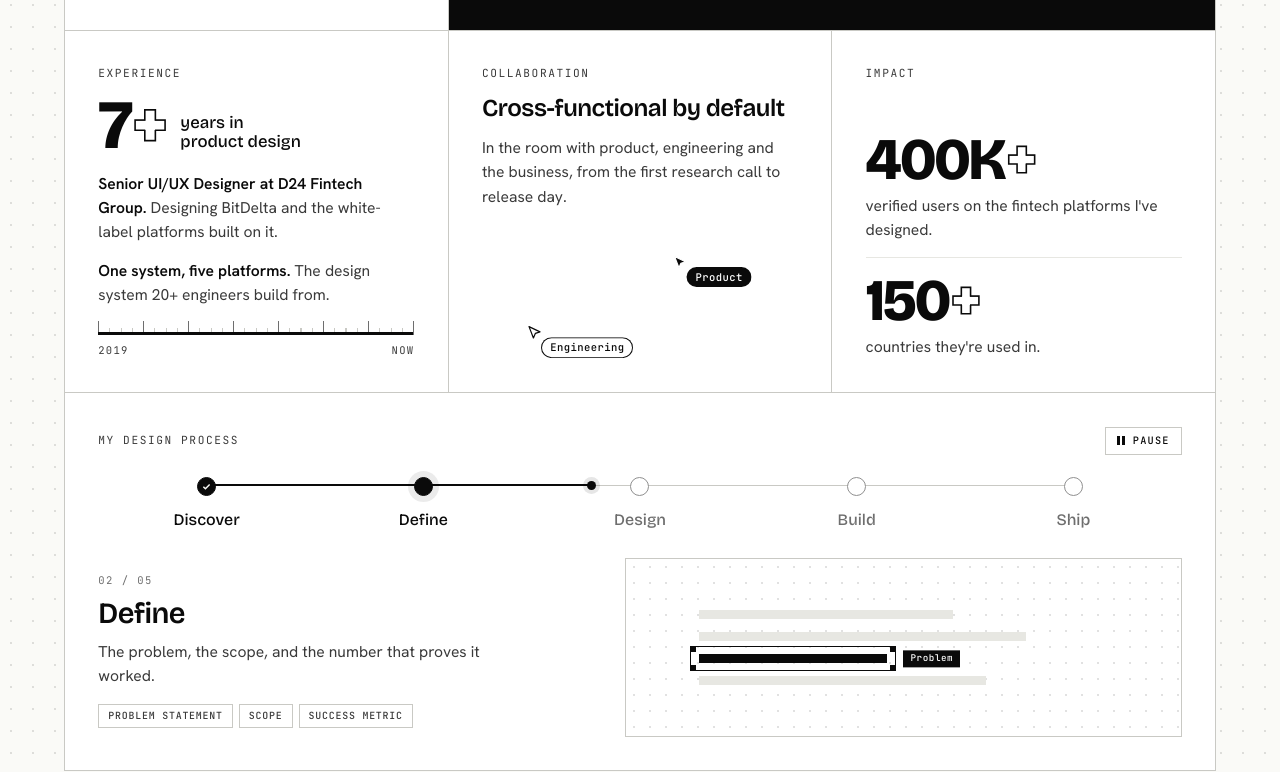
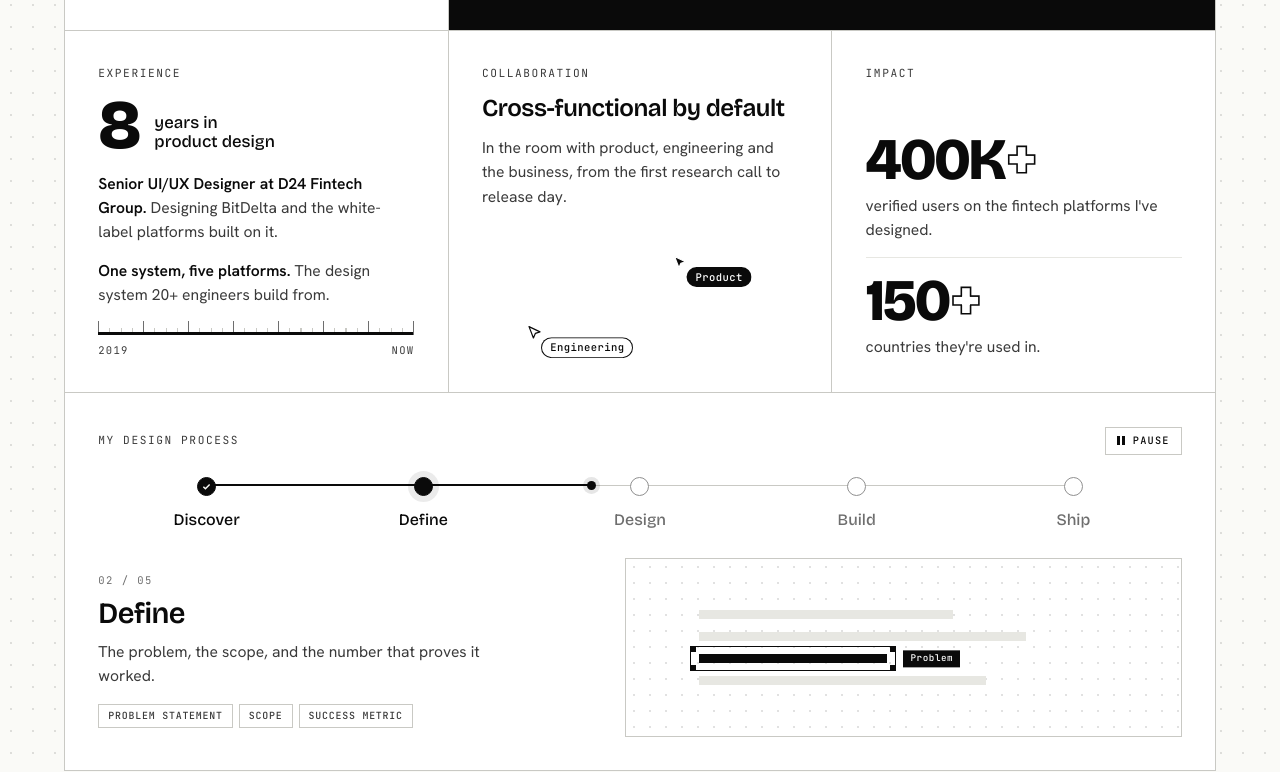
Before and after one commit to saifalikhann98-debug/saifali-portfolio, a plain HTML site: page index.html in a window 1280 px wide. Shown: the part 2579-3351 px from the top of the page. Drawn offline with nearby package versions, Linux system fonts and the light colour scheme; animation ran at ten frames a second.

Commit message:
Show nearly 8 years in product design
Product design dates from March 2019, which is 7 years 8 months now, so
"7+" undersold it. The years counter takes an opt-in data-round: from six
months past a whole year it rounds up, hides the "+" and shows "nearly"
in running text. The Experience card now reads "8" and the fintech
intro reads "nearly 8 years in product design". It switches to "8+" in
March 2027 on its own. The fintech count is unchanged.

The CV profile says "nearly 8 years"; cv/README notes to change it to
"8+" in March 2027. resume.pdf is regenerated: 1 page, 15 links.

Co-Authored-By: Claude Opus 5.5 <noreply@anthropic.com>
Claude-Session: https://claude.ai/code/session_01HUJgnzchgRJ7X8BLARUM7o

```diff
--- a/assets/site.css
+++ b/assets/site.css
@@ -527,6 +527,7 @@ footer{padding:26px var(--pad);display:flex;justify-content:space-between;flex-w
 .bx p b{color:var(--black);font-weight:600}
 .bx-n{font-family:var(--display);font-weight:800;font-size:clamp(3.2rem,5.4vw,5rem);line-height:.9;letter-spacing:-.045em}
 /* outlined like the site's other outlined type: doubled stroke under a card-coloured fill hides the glyph's inner seams */
+[data-show][hidden]{display:none}
 .bx-n i{font-style:normal;color:var(--paper);-webkit-text-stroke:3.2px var(--black);paint-order:stroke fill;margin-left:.04em}
 .bx-big{display:flex;align-items:flex-end;gap:16px}
 .bx-u{font-family:var(--display);font-weight:500;font-size:1.05rem;line-height:1.15;padding-bottom:.35em}
--- a/assets/site.js
+++ b/assets/site.js
@@ -14,10 +14,17 @@ if (yr) yr.textContent = new Date().getFullYear();
 // Years of experience count from a start month, so the site never goes stale:
 // <span data-since="2019-03">7</span> shows whole years since March 2019. The number
 // in the markup is the value when it was written, for no-JS and search engines.
+// With data-round, from six months past a whole year it rounds up ("nearly 8"):
+// inside the nearest [data-since-wrap], [data-show="rounded"] shows only then and
+// [data-show="exact"] (the "+") only otherwise.
 document.querySelectorAll('[data-since]').forEach(el => {
   const [y, m] = el.dataset.since.split('-').map(Number), now = new Date();
-  const years = now.getFullYear() - y - (now.getMonth() + 1 < m ? 1 : 0);
-  if (years > 0) el.textContent = years;
+  const months = (now.getFullYear() - y) * 12 + (now.getMonth() + 1 - m);
+  if (months < 12) return;
+  const rounded = el.hasAttribute('data-round') && months % 12 >= 6;
+  el.textContent = Math.floor(months / 12) + (rounded ? 1 : 0);
+  const wrap = el.closest('[data-since-wrap]');
+  if (wrap) wrap.querySelectorAll('[data-show]').forEach(s => { s.hidden = (s.dataset.show === 'rounded') !== rounded; });
 });
 
 // ---- scroll reveal ----
--- a/index.html
+++ b/index.html
@@ -136,7 +136,7 @@
         </article>
         <article class="bx bx-years reveal" data-layer>
           <span class="bx-k">Experience</span>
-          <div class="bx-big"><span class="bx-n"><span data-since="2019-03">7</span><i>+</i></span><span class="bx-u">years in<br>product design</span></div>
+          <div class="bx-big"><span class="bx-n" data-since-wrap><span data-since="2019-03" data-round>8</span><i data-show="exact" hidden>+</i></span><span class="bx-u">years in<br>product design</span></div>
           <p><b>Senior UI/UX Designer at D24 Fintech Group.</b> Designing BitDelta and the white-label platforms built on it.</p>
           <p><b>One system, five platforms.</b> The design system 20+ engineers build from.</p>
           <div class="ruler" aria-hidden="true"><i></i></div>
@@ -231,7 +231,7 @@
 
       <p class="grouplbl reveal" data-layer="text" style="margin-top:clamp(44px,6vw,70px)">Fintech product design, in-house</p>
       <!-- fintech counts from Oct 2021: D24 began Nov 2021, rounded up a month on purpose -->
-      <p class="reveal" data-layer="text" style="font-size:.98rem;line-height:1.6;color:var(--g-200);max-width:54ch;margin:14px 0 22px"><span data-since="2019-03">7</span>+ years in product design, <span data-since="2021-10">5</span>+ in fintech. Exchanges, FX and trading platforms serving 400K+ verified users across 150+ countries, shipped in-house and freelance.</p>
+      <p class="reveal" data-layer="text" style="font-size:.98rem;line-height:1.6;color:var(--g-200);max-width:54ch;margin:14px 0 22px"><span data-since-wrap><span data-show="rounded">nearly </span><span data-since="2019-03" data-round>8</span><span data-show="exact" hidden>+</span></span> years in product design, <span data-since="2021-10">5</span>+ in fintech. Exchanges, FX and trading platforms serving 400K+ verified users across 150+ countries, shipped in-house and freelance.</p>
       <div class="work-list">
         <!-- TODO(saif): per-product years if you want them shown -->
         <div class="wrow reveal" data-peek="/img/16-bitdelta-web-home-750.webp">
```
Also changed, not shown: cv/cv.html (+1 -1 lines), 2 other files.
